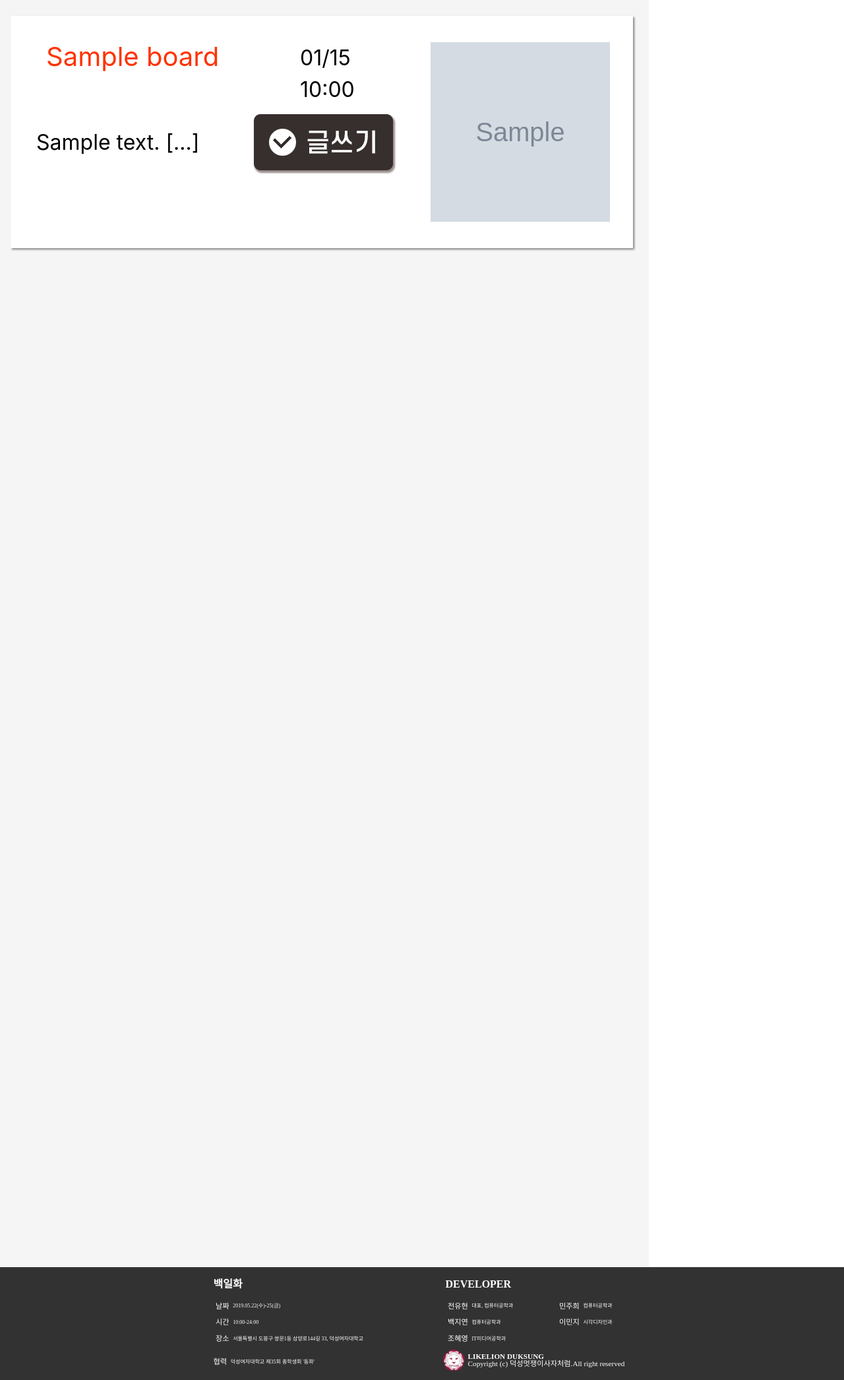
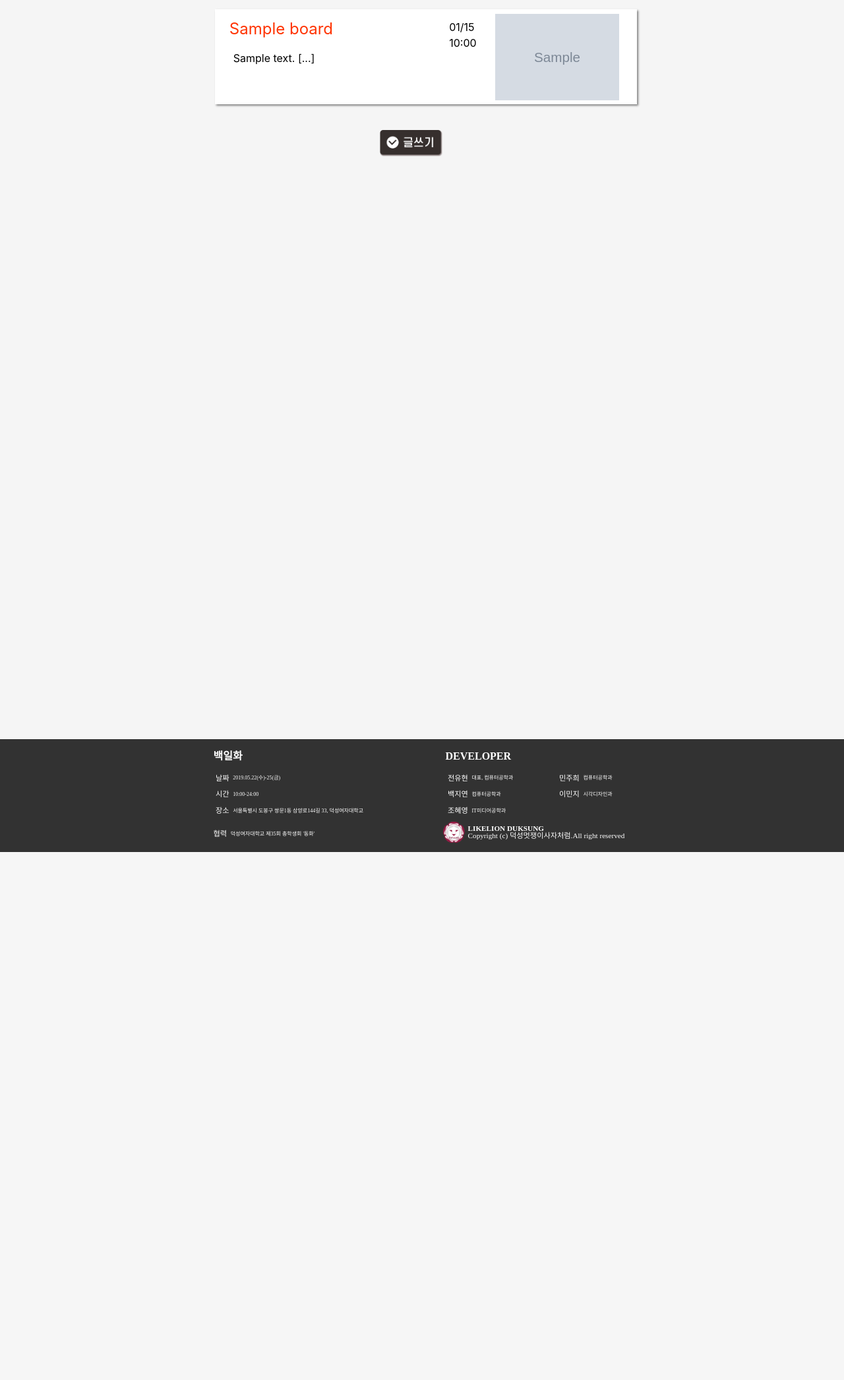
Before and after one commit to MJBJ/2019DS_Festival, a Django app: page /board/show/ in a window 1280 px wide. Shown: the part 104-2195 px from the top of the page at 66% size. After the commit the page ends 1395 px from the top, so only its background shows below. Run offline with Django 3.2, Linux system fonts and the light colour scheme; tables that the repository leaves empty hold one stand-in row (values such as "Sample post"); grey boxes marked "Sample" are stand-in pictures; some libraries are stand-ins or nearby versions; some web fonts are replaced.

Commit message:
show css

```diff
--- a/board/templates/show.html
+++ b/board/templates/show.html
@@ -5,6 +5,44 @@
 
 <head>
         <style>
+                @media (min-width: 1025px){
+                    #btn_write{  position: relative;width: 100%; height: 10%; }
+                    .container1{background-color: F5f5f5;
+                            width:100%;
+                            padding-left: 25%;
+                            padding-right: 25%;
+                            min-height: 70em;
+                            padding-top: 0.5em;}
+                            #board{margin-top: 2em;}
+                #s_row{
+                    background-color: #FFFFFF;
+                    box-shadow: 2px 2px 3px gray;
+                    width: 100%;
+                    height: 9em;
+                    margin: 1%;
+                    padding: 1%;
+                }
+                #s_row1{
+                    width: 100%;
+                    height: 30%;
+                    margin-right: 1%;
+                }
+                #s_img{width:100%; height:100%; }
+                #s_defaultimg{width:100%; height:100%; }
+                #s_title{color:#ff3300;
+                        font-size:1.5em; margin:0; margin-top:0.2em;
+                        width: 70%; height: 100%;}
+                #s_date{ width:30%;height: 100%;font-size:1em;margin:0; padding:0.5em 0 0 0; color:black;}
+                #s_col-md-8{width:70%;height:100%; padding: 0;}
+                #s_col-md-4{width:30%; height:100%;}
+                .s_body{height:70%; width: 100%; font-size:1em; color:black; margin-top: 1em;margin-left: 5%;}
+                #s_a:hover{text-decoration: none;}
+                #s_a:visited{color:black;}
+                #s_a2:hover{text-decoration: none;}
+                #s_a2:visited{color:black;}
+                .btn_write{  position: relative; height: 5%; margin-left: 20%; margin-top: 5%;}
+                }
+                @media (max-width: 1025px)  {
                 .container1{background-color: F5f5f5;
                             width:61.5em;
                             min-height: 120em;
```
Lines whose indentation alone changed are shown as unchanged.
